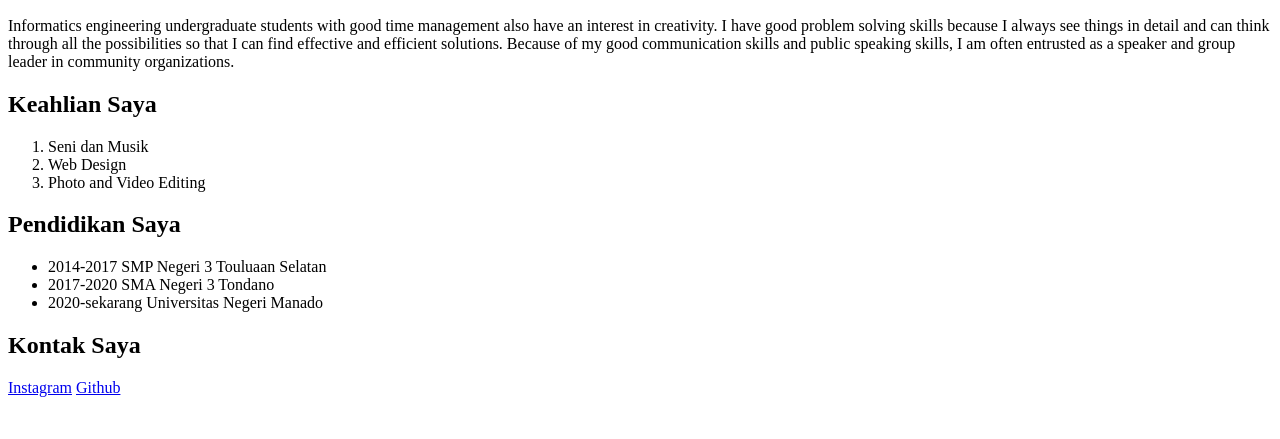
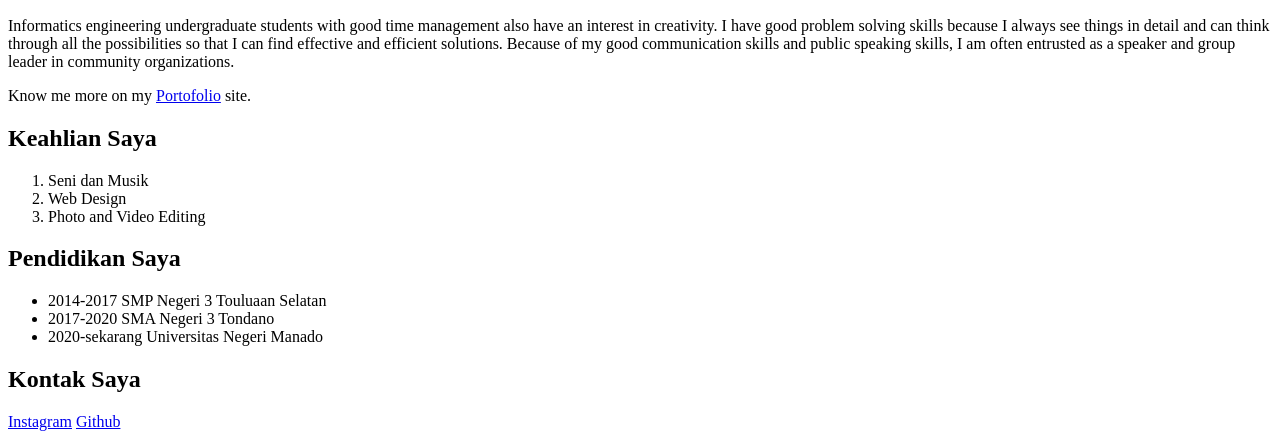
Before and after one commit to prinsester/web-basic, a plain HTML site: page index.html in a window 1280 px wide. Shown: the part 418-857 px from the top of the page. Before the commit the page ends 823 px from the top, so only its background shows below. Drawn offline with Linux system fonts and the light colour scheme.

Commit message:
Update index.html

```diff
--- a/index.html
+++ b/index.html
@@ -11,6 +11,7 @@
   <img src="https://github.com/prinsester/web-basic/blob/1b3941ce36f71309205539cbf4db60ba8ac1d5a2/foto-saya.jpg?raw=true" alt="Foto Saya" width="15%">
   <h2>Tentang Saya</h2>
   <p> Informatics engineering undergraduate students with good time management also have an interest in creativity. I have good problem solving skills because I always see things in detail and can think through all the possibilities so that I can find effective and efficient solutions. Because of my good communication skills and public speaking skills, I am often entrusted as a speaker and group leader in community organizations.</p>
+  <p>Know me more on my <a href="/portofolio.html">Portofolio</a> site.</p>
   <h2>Keahlian Saya</h2>
   <ol>
     <li>Seni dan Musik</li>
```
